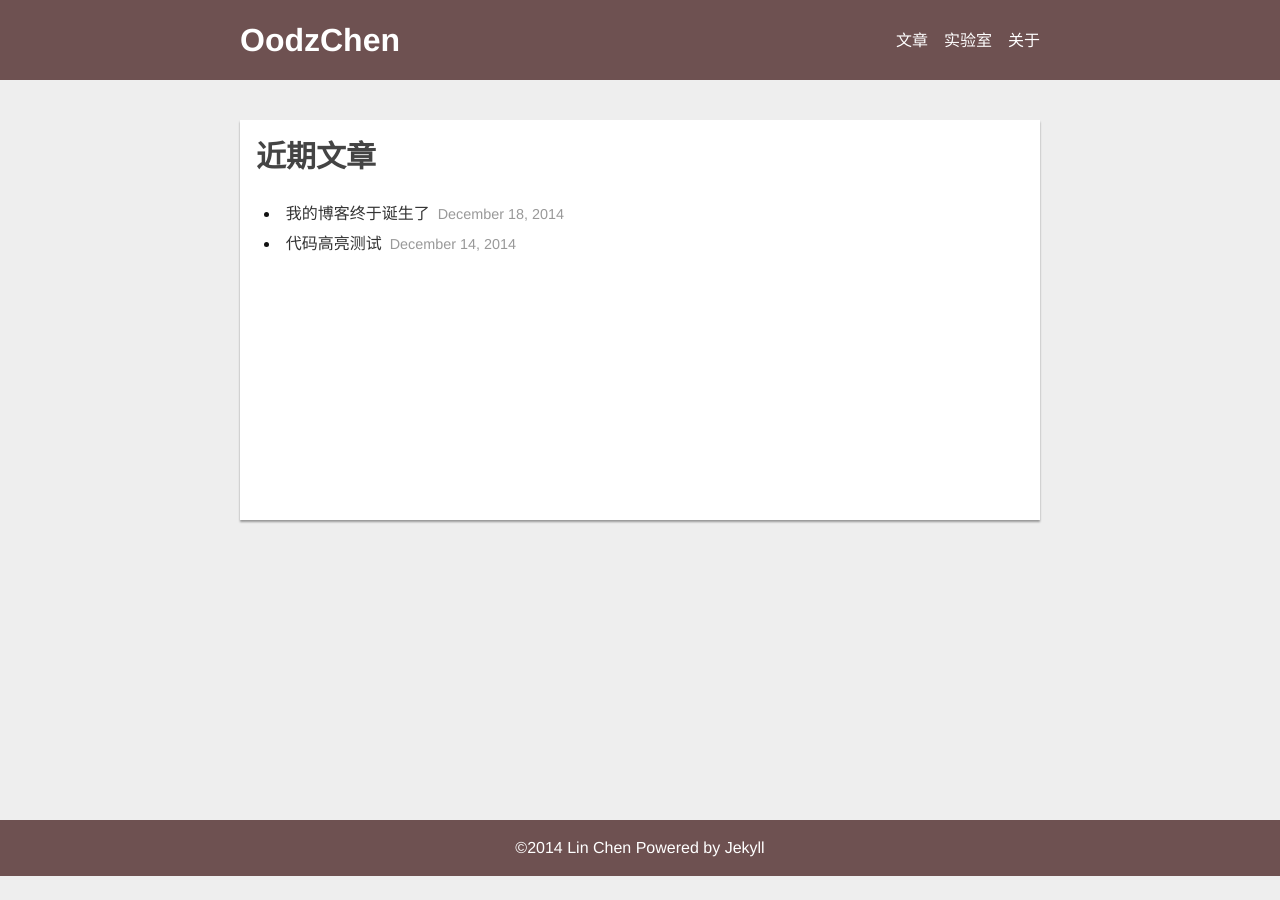
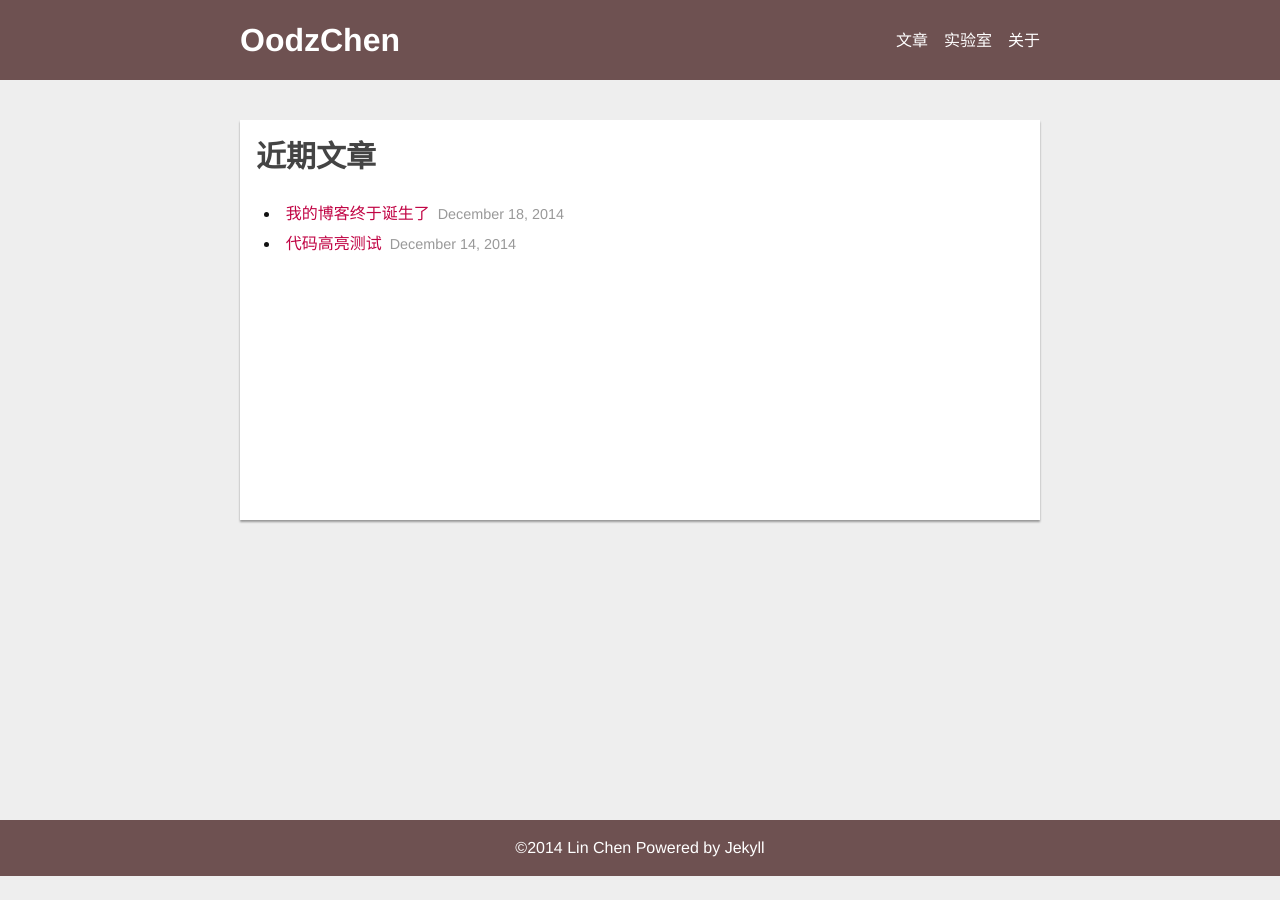
Before and after one commit to oodzchen/oodzchen.github.io, a Jekyll site: the page built from index.html, in a window 1280 px wide. Built offline with Jekyll 4.4.1, drawn with Linux system fonts in a browser that asks for light colours.

Commit message:
update style

```diff
--- a/css/style.css
+++ b/css/style.css
@@ -13,12 +13,11 @@ header, main, section, nav, footer, hgroup, figure, summary {
 	display: block;
 }
 a {
-	color: #333;
+	color: #C10444;
 	text-decoration: none;
 	text-shadow: none;
 }
 a:hover{
-	color: #111;
 	text-decoration: underline;
 }
 a:focus{
```
